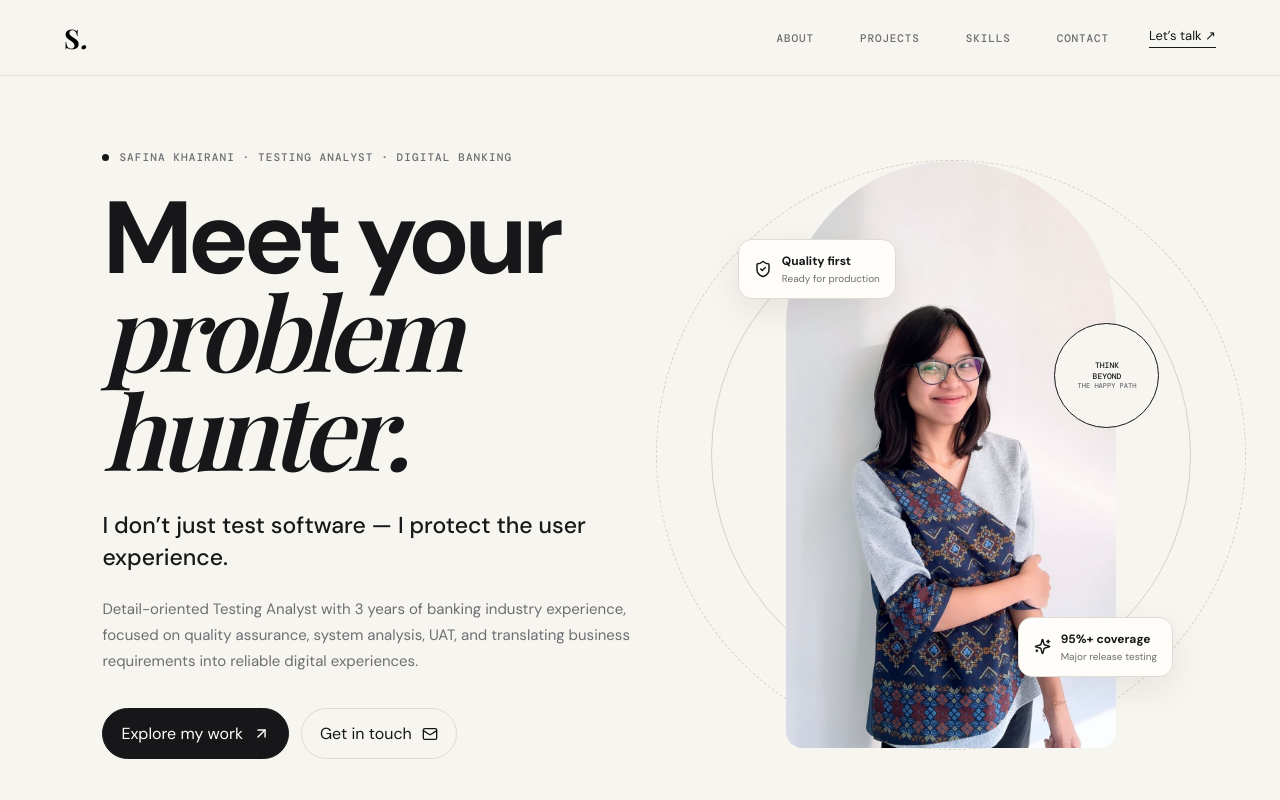
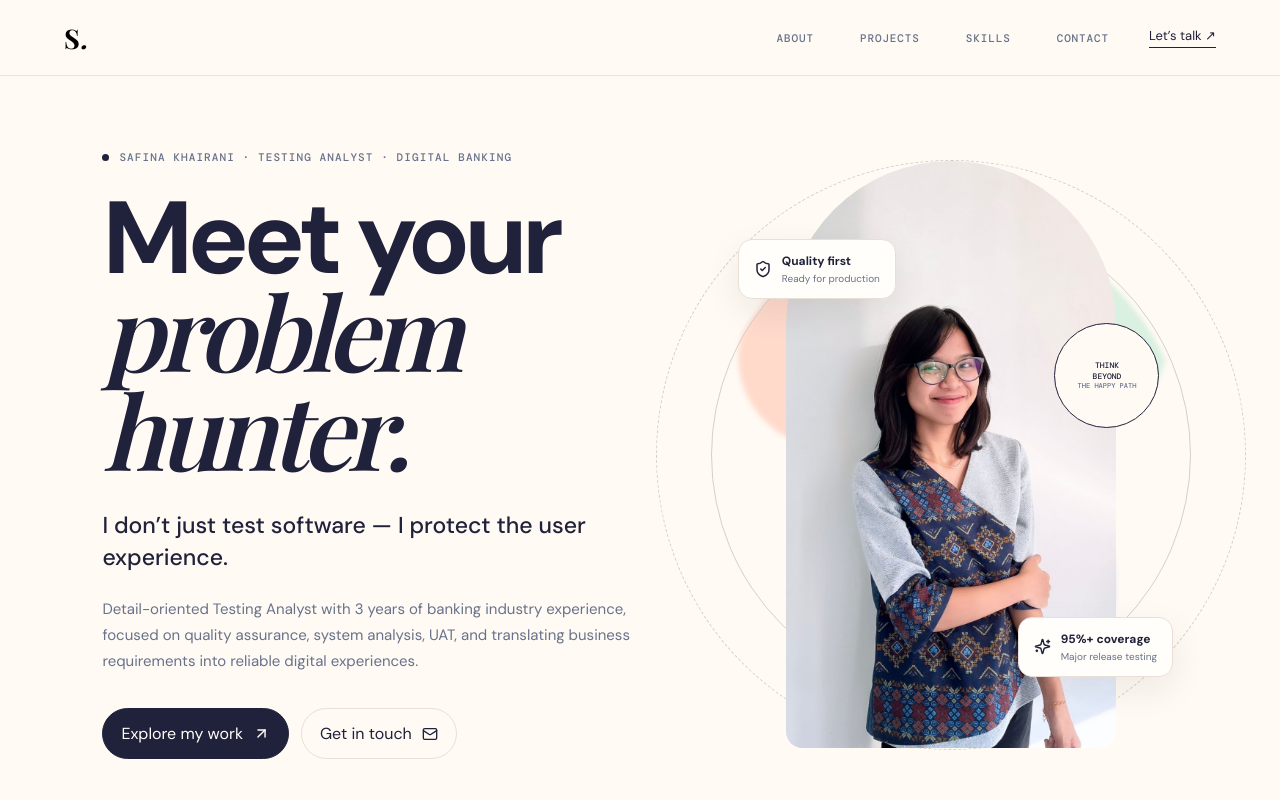
Before and after one commit to safinakhairani/safinakhairani.github.io, a React (Vite) app: page / in a window 1280 px wide. Shown: the top 800 px of the page. Built offline with nearby package versions, Linux system fonts and the light colour scheme; a web font is replaced by a local one.

Commit message:
Feat(Background):Change that background to be cheerfull

```diff
--- a/src/main.jsx
+++ b/src/main.jsx
@@ -1,6 +1,7 @@
 import React, { useEffect, useState } from 'react';
 import { createRoot } from 'react-dom/client';
 import { ArrowUpRight, CheckCircle2, ExternalLink, Figma, Mail, MapPin, Menu, X, ShieldCheck, Sparkles } from 'lucide-react';
+import profilePhoto from './assets/Profile Safina.jpg';
 import './styles.css';
 
 const projects = [
@@ -164,7 +165,7 @@ function App() {
 							data-aos="zoom-in"
 							data-aos-delay="500">
 							<img
-								src="public/Profile Safina.jpg"
+								src={profilePhoto}
 								alt="Safina Khairani"
 							/>
 						</div>
--- a/src/styles.css
+++ b/src/styles.css
@@ -1,8 +1,8 @@
 @import url('https://fonts.googleapis.com/css2?family=DM+Mono:wght@400;500&family=DM+Sans:wght@400;500;600;700&family=Playfair+Display:ital,wght@0,600;0,700;1,600;1,700&display=swap');
 
 :root {
-  --ink:#171719; --muted:#6e6d72; --paper:#f7f5f0; --line:#dedbd3;
-  --lav:#ded8ff; --mint:#d9f0df; --peach:#f7dfd0; --white:#fffdfa;
+  --ink:#20213a; --muted:#68728a; --paper:#fffaf4; --line:#eadfd6;
+  --lav:#e6ddff; --mint:#dcf5e6; --peach:#ffe1d2; --white:#fffefa;
 }
 * { box-sizing:border-box; }
 html { scroll-behavior:smooth; }
@@ -11,7 +11,7 @@ button,a { font:inherit; }
 button { cursor:pointer; }
 a { color:inherit; text-decoration:none; }
 .site { overflow:hidden; }
-.nav { position:fixed; z-index:20; top:0; width:100%; height:76px; padding:0 5vw; display:flex; align-items:center; justify-content:space-between; background:rgba(247,245,240,.88); backdrop-filter:blur(16px); border-bottom:1px solid rgba(222,219,211,.8); }
+.nav { position:fixed; z-index:20; top:0; width:100%; height:76px; padding:0 5vw; display:flex; align-items:center; justify-content:space-between; background:rgba(255,250,244,.88); backdrop-filter:blur(16px); border-bottom:1px solid rgba(234,223,214,.85); }
 .brand { border:0; background:transparent; font:700 27px 'Playfair Display'; padding:0; }
 .brand span { font-style:italic; }
 .nav-links { display:flex; gap:34px; align-items:center; }
@@ -34,7 +34,8 @@ h1 em,h2 em { font-family:'Playfair Display'; font-weight:600; }
 .primary,.secondary { display:inline-flex; gap:10px; align-items:center; padding:14px 18px; border-radius:999px; }
 .primary { background:var(--ink); color:var(--white); border:1px solid var(--ink); }
 .secondary { border:1px solid var(--line); }
-.hero-card { height:600px; position:relative; display:grid; place-items:center; }
+.hero-card { height:600px; position:relative; display:grid; place-items:center; isolation:isolate; }
+.hero-card::before { content:""; position:absolute; width:470px; height:470px; border-radius:48% 52% 45% 55%; background:radial-gradient(circle at 28% 25%, #ffd9c9 0 18%, transparent 19%), radial-gradient(circle at 78% 28%, #d9f0df 0 21%, transparent 22%), radial-gradient(circle at 50% 78%, #ded8ff 0 32%, transparent 33%); filter:blur(2px); opacity:.95; z-index:-1; transform:rotate(-10deg); }
 .portrait-placeholder { width:min(26vw,330px); aspect-ratio:4/5; border-radius:180px 180px 18px 18px; background:transparent; display:grid; place-items:center; box-shadow:none; position:relative; z-index:2; }
 .portrait-placeholder img { width:100%; height:100%; display:block; object-fit:cover; object-position:center top; border-radius:inherit; }
 .portrait-placeholder span { font:700 76px 'Playfair Display'; color:#8d8a83; }
@@ -50,7 +51,7 @@ h1 em,h2 em { font-family:'Playfair Display'; font-weight:600; }
 .hero-stamp { position:absolute; right:4%; top:28%; z-index:5; width:105px; height:105px; border:1px solid var(--ink); border-radius:50%; display:grid; place-content:center; text-align:center; font:500 8px/1.3 'DM Mono'; transform:rotate(12deg); background:var(--paper); }
 .hero-stamp span { font-size:7px; color:var(--muted); }
 
-.about { border-top:1px solid var(--line); }
+.about { border-top:1px solid var(--line); background:#fffdf9; }
 .about-grid,.skills-grid { display:grid; grid-template-columns:1fr 1fr; gap:10vw; margin-top:42px; }
 .about h2,.skills h2,.work h2,.contact h2 { font-size:clamp(48px,5vw,78px); line-height:1; letter-spacing:-.045em; }
 .about-copy { max-width:600px; color:var(--muted); line-height:1.8; font-size:15px; }
@@ -93,7 +94,7 @@ h1 em,h2 em { font-family:'Playfair Display'; font-weight:600; }
 .mockup-bar { display:block; width:45%; height:7px; border-radius:6px; background:#b7c6e9; margin-bottom:14px; }.mockup-lines { display:grid; gap:7px; width:58%; }.mockup-lines i { display:block; height:6px; border-radius:5px; background:#d9dfe9; }.mockup-lines i:nth-child(2) { width:80%; }.mockup-lines i:nth-child(3) { width:65%; }.mockup-lines i:nth-child(4) { width:90%; }.mockup-chart { position:absolute; right:16px; bottom:18px; width:70px; height:45px; border-radius:50% 50% 4px 4px; border-bottom:3px solid #8b9ed0; background:linear-gradient(145deg, transparent 45%, #d9e2f6 46%); }
 .archive-arrow { display:inline-flex; align-items:center; gap:7px; margin-top:auto; padding-top:24px; font-size:12px; border-bottom:1px solid currentColor; }
 
-.skills { border-bottom:1px solid var(--line); }
+.skills { border-bottom:1px solid var(--line); background:#f0faed; }
 .skills-grid > div:first-child p { max-width:470px; color:var(--muted); line-height:1.75; }
 .skill-block { padding-top:10px; }
 .skill-block h4 { color:var(--muted); margin:0 0 18px; }
@@ -102,7 +103,7 @@ h1 em,h2 em { font-family:'Playfair Display'; font-weight:600; }
 .tools-title { margin-top:48px !important; }
 .tools span { display:inline-flex; gap:6px; align-items:center; }
 
-.experience { background:#eeece6; }
+.experience { background:#fff0e8; }
 .timeline { margin-top:45px; border-top:1px solid #d4d0c6; }
 .timeline-item { display:grid; grid-template-columns:180px 1fr 1fr; gap:35px; padding:28px 0; border-bottom:1px solid #d4d0c6; align-items:start; }
 .timeline-item > span { font:500 10px 'DM Mono'; color:var(--muted); }
@@ -110,7 +111,7 @@ h1 em,h2 em { font-family:'Playfair Display'; font-weight:600; }
 .timeline-item p { margin:0; color:var(--muted); font-size:13px; }
 .timeline-detail { line-height:1.6; }
 
-.contact { background:#dcd7ff; min-height:650px; display:flex; align-items:center; }
+.contact { background:#e5dcff; min-height:650px; display:flex; align-items:center; }
 .contact-inner { width:100%; }
 .contact h2 { max-width:800px; margin:30px 0 25px; }
 .contact-inner > p { color:#5f5b6c; }
```
Also changed, not shown: src/assets/Profile Safina.jpg (renamed from public/Profile Safina.jpg).
